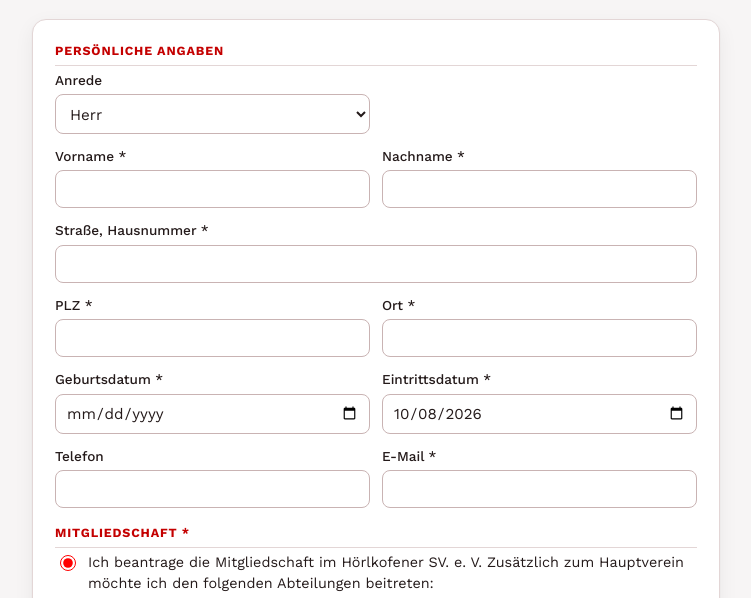
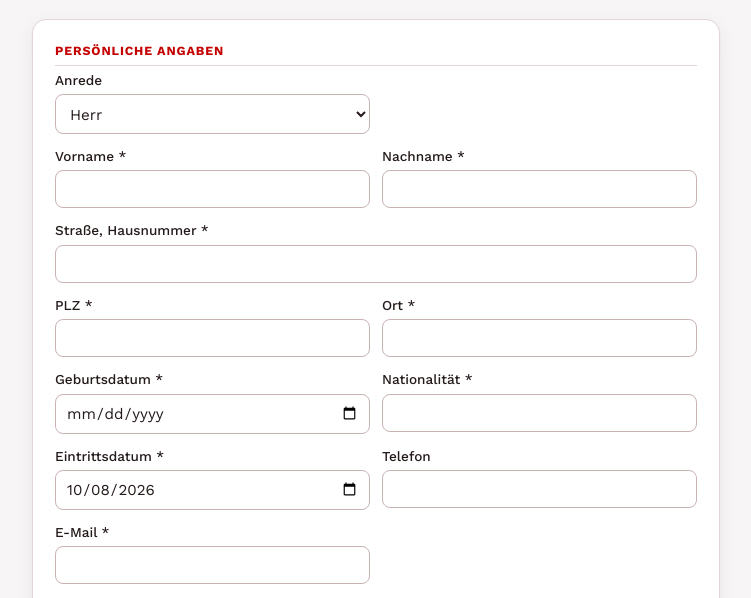
Before and after one commit to tennisabteilunghsv-a11y/hoerlkofener-beitritt, a plain HTML site: page index.html in a window 1280 px wide. Shown: the part 184-782 px from the top of the page, without its empty margins (264-1015 px from the left). Drawn offline with nearby package versions, Linux system fonts and the light colour scheme.

Commit message:
Add files via upload

```diff
--- a/index.html
+++ b/index.html
@@ -151,6 +151,10 @@
         <div class="field">
           <label for="geburtsdatum">Geburtsdatum *</label>
           <input type="date" id="geburtsdatum" name="geburtsdatum" required>
+        </div>
+        <div class="field">
+          <label for="nationalitaet">Nationalität *</label>
+          <input type="text" id="nationalitaet" name="nationalitaet" required>
         </div>
         <div class="field">
           <label for="eintrittsdatum">Eintrittsdatum *</label>
```
